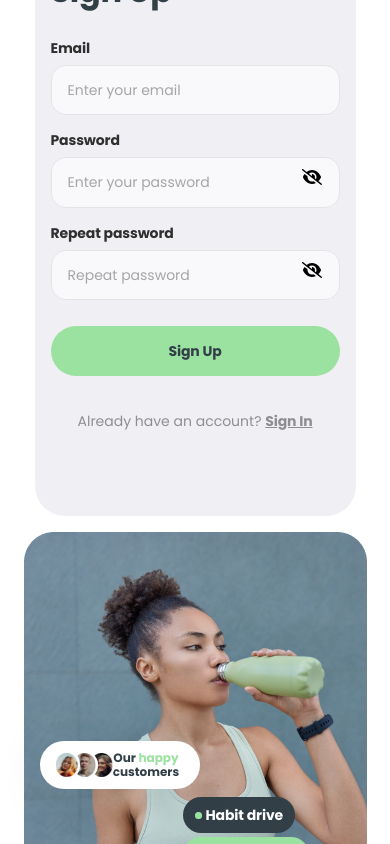
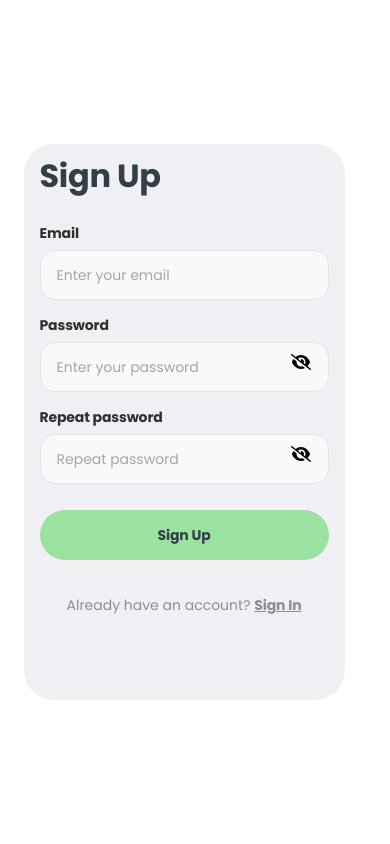
Before and after one commit to IIIMaroIII/HydroWise-frontend, a React (Vite) app: page /signup in a window 390 px wide. Built offline with nearby package versions, Linux system fonts and the light colour scheme.

Commit message:
Update SignUpPage.jsx

```diff
--- a/src/pages/SignUpPage.jsx
+++ b/src/pages/SignUpPage.jsx
@@ -3,13 +3,36 @@ import AdvantagesSection from 'src/components/AdvantagesSection/AdvantagesSectio
 import css from './SignUpPage.module.css';
 import Container from 'src/components/REUSABLE/Container/Container';
 
+import { useState, useEffect } from 'react';
+
 const SignUpPage = () => {
+
+  const [isMobile, setIsMobile] = useState(window.innerWidth <= 768);
+
+  const handleResize = () => {
+    setIsMobile(window.innerWidth <= 1440);
+  };
+
+  useEffect(() => {
+    window.addEventListener('resize', handleResize);
+    return () => window.removeEventListener('resize', handleResize);
+  }, []);
+
+
   return (
     <Container>
       <div className={css.SignUpContainer}>
 
-      <SignUpForm />
+      {isMobile ? (
+        <SignUpForm />
+      ) : (
+        <>
+          <SignUpForm />
       <AdvantagesSection />
+        </>
+      )}
+
+
     </div>
     </Container>
   );
```
